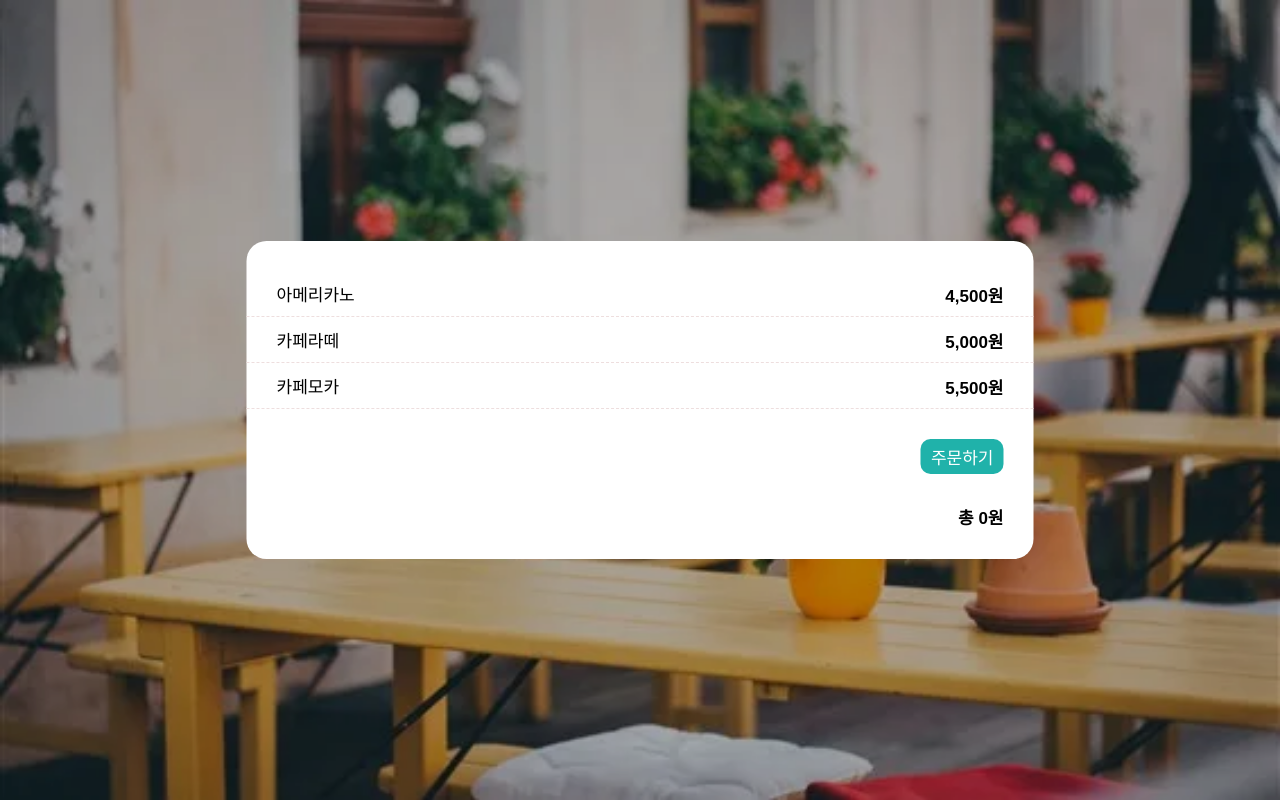
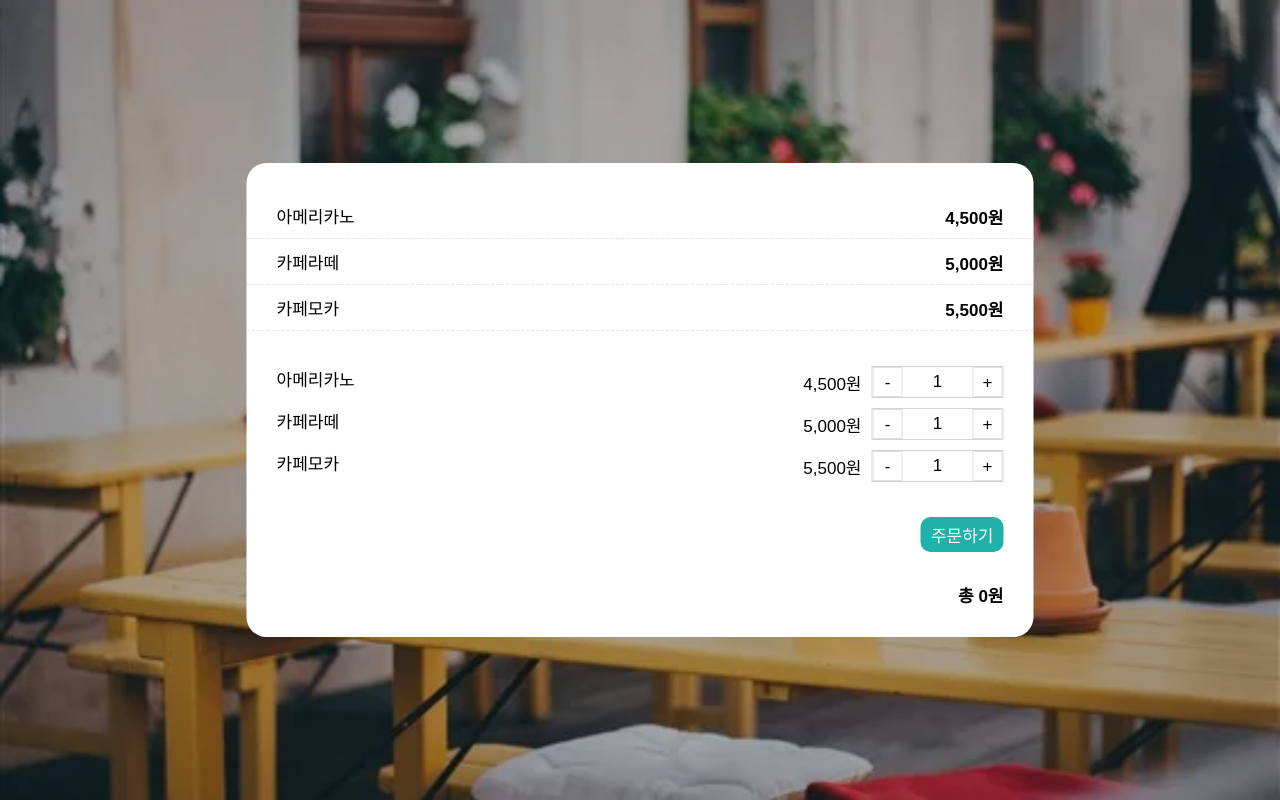
Before and after one commit to heejinKim-web/repository, a React (Create React App) app in the folder react-kiosk/my-app/: page / in a window 1280 px wide. Built offline with nearby package versions, Linux system fonts and the light colour scheme.

Commit message:
react kiosk working

```diff
--- a/react-kiosk/my-app/src/App.css
+++ b/react-kiosk/my-app/src/App.css
@@ -93,14 +93,6 @@ a {
   padding: 0 30px;
 }
 
-.amount_list ul li {
-  display: none;
-}
-
-.amount_list ul li.item-show {
-  display: block;
-}
-
 .amount_button_and_menu_name {
   display: flex;
   justify-content: space-between;
--- a/react-kiosk/my-app/src/KioskApp.js
+++ b/react-kiosk/my-app/src/KioskApp.js
@@ -2,27 +2,43 @@ import React, { useState } from "react";
 import classnames from "classnames";
 
 const KioskApp = () => {
-  const dataMenu = [
-    {
-      name: "아메리카노",
-      price: 4500,
-    },
-    {
-      name: "카페라떼",
-      price: 5000,
-    },
-    {
-      name: "카페모카",
-      price: 5500,
-    },
-  ];
+  const [menus, setMenus] = useState([
+    { name: "아메리카노", price: 4500, id: 1 },
+    { name: "카페라떼", price: 5000, id: 2 },
+    { name: "카페모카", price: 5500, id: 3 },
+  ]);
 
-  const [itemIndex, setItemIndex] = useState("");
-  const [amount, setAmount] = useState(0);
+  const [amount, setAmount] = useState(1);
 
-  const settingItemShow = (num) => {
-    setItemIndex(num);
-  };
+  const menusList = menus.map((menu) => (
+    <li key={menu.id}>
+      <div className="amount_button_and_menu_name">
+        <p className="menu_name">{menu.name}</p>
+        <div className="price_and_amount">
+          <p className="price_bot">
+            <em>{(menu.price * amount).toLocaleString()}</em>원
+          </p>
+          <div className="amount_button_frame">
+            <button
+              className="minus"
+              title="수량 감소"
+              onClick={() => setAmountMinus()}
+            >
+              -
+            </button>
+            <p className="amount_count">{amount}</p>
+            <button
+              className="plus"
+              title="수량 증가"
+              onClick={() => setAmountPlus()}
+            >
+              +
+            </button>
+          </div>
+        </div>
+      </div>
+    </li>
+  ));
 
   const setAmountPlus = () => {
     setAmount(amount + 1);
@@ -38,12 +54,12 @@ const KioskApp = () => {
         <div className="body_menu_and_amount">
           <div className="menu_list">
             <ul>
-              {dataMenu.map((dataMenu, index) => (
-                <li key={index} onClick={() => settingItemShow(index)}>
+              {menus.map((menu) => (
+                <li key={menu.id}>
                   <button>
-                    <span className="name">{dataMenu.name}</span>
+                    <span className="name">{menu.name}</span>
                     <span className="price">
-                      <em>{dataMenu.price.toLocaleString()}</em>원
+                      <em>{menu.price.toLocaleString()}</em>원
                     </span>
                   </button>
                 </li>
@@ -51,42 +67,7 @@ const KioskApp = () => {
             </ul>
           </div>
           <div className="amount_list">
-            <ul>
-              {dataMenu.map((dataMenu, index) => (
-                <li
-                  key={index}
-                  className={classnames(
-                    itemIndex === index ? "item item-show" : ""
-                  )}
-                >
-                  <div className="amount_button_and_menu_name">
-                    <p className="menu_name">{dataMenu.name}</p>
-                    <div className="price_and_amount">
-                      <p className="price_bot">
-                        <em>{(dataMenu.price * amount).toLocaleString()}</em>원
-                      </p>
-                      <div className="amount_button_frame">
-                        <button
-                          className="minus"
-                          title="수량 감소"
-                          onClick={() => setAmountMinus()}
-                        >
-                          -
-                        </button>
-                        <p className="amount_count">{amount}</p>
-                        <button
-                          className="plus"
-                          title="수량 증가"
-                          onClick={() => setAmountPlus()}
-                        >
-                          +
-                        </button>
-                      </div>
-                    </div>
-                  </div>
-                </li>
-              ))}
-            </ul>
+            <ul>{menusList}</ul>
           </div>
           <div className="order_button_frame">
             <button title="상품 전체 주문" className="order_button">
```
